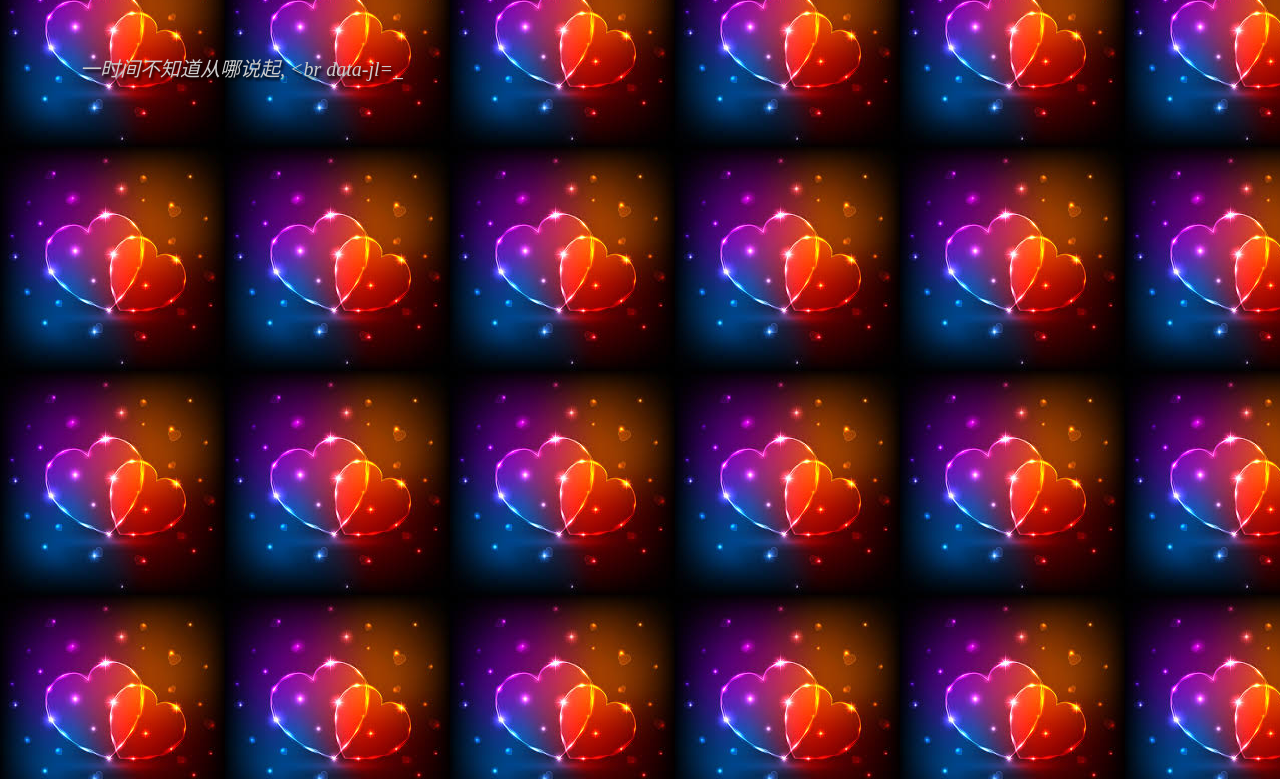
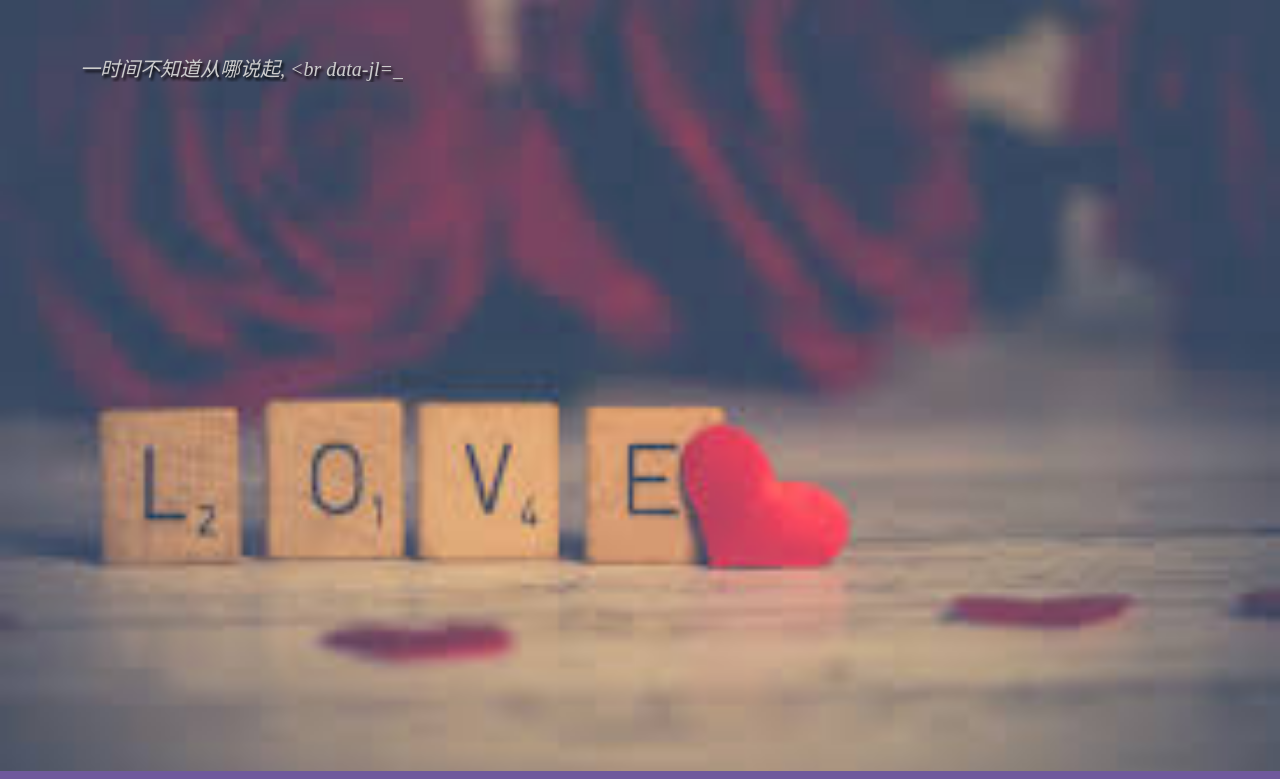
Before and after one commit to loveverading/loveverading.githu.io, a plain HTML site: page index.html in a window 1280 px wide. Shown: the part 77-856 px from the top of the page. Drawn offline with Linux system fonts and the light colour scheme.

Commit message:
first commit

```diff
--- a/jscss/style.css
+++ b/jscss/style.css
@@ -2,8 +2,11 @@
 /* Global properties ======================================================== */
 body {
 	background:#6f599c;
-	background-image:url(../jscss/love_2.jpeg) ;
-	text-align:left;
+	background-image:url(../jscss/love_3.jpeg);
+	background-repeat: no-repeat;
+	background-size: cover;
+	height: 100%;
+	overflow: hidden;
 }
 
 /* Global Structure ============================================================= */
```
Also changed, not shown: jscss/love_3.jpeg (added), 1 other file.
